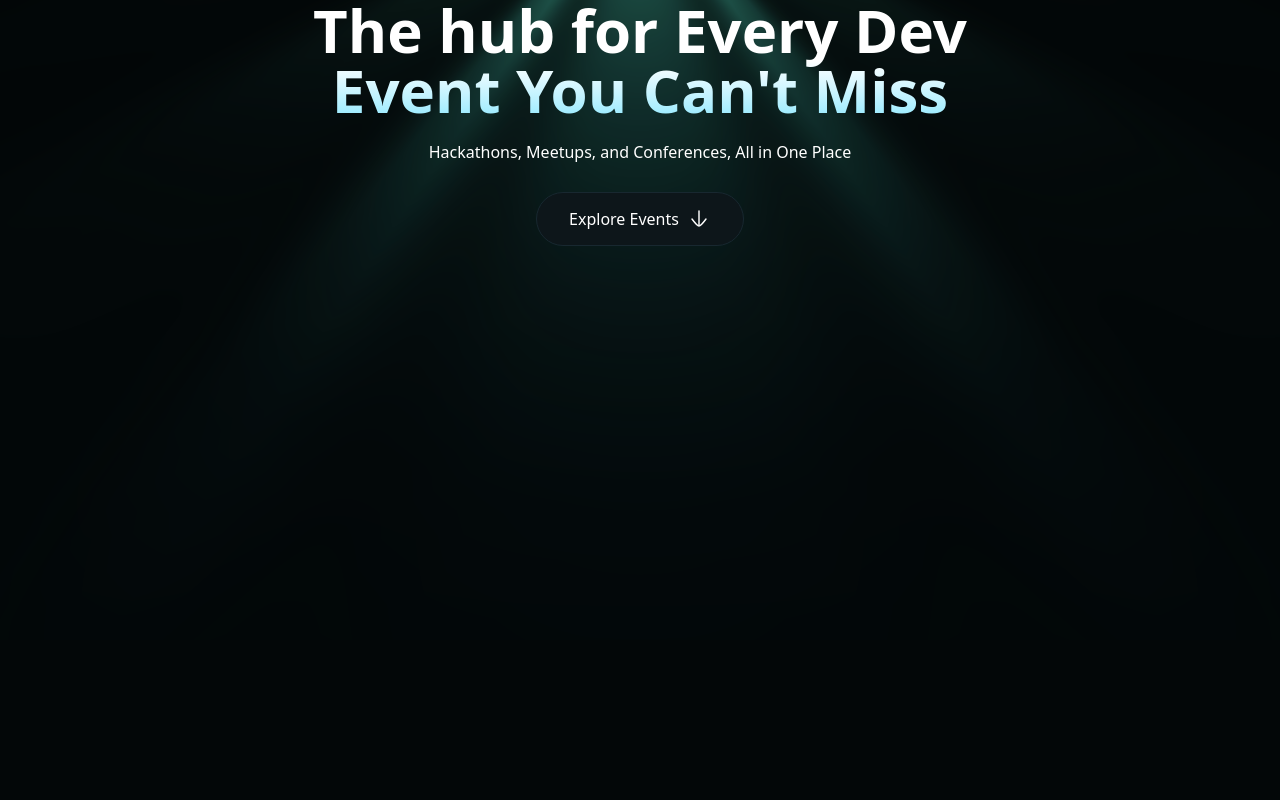
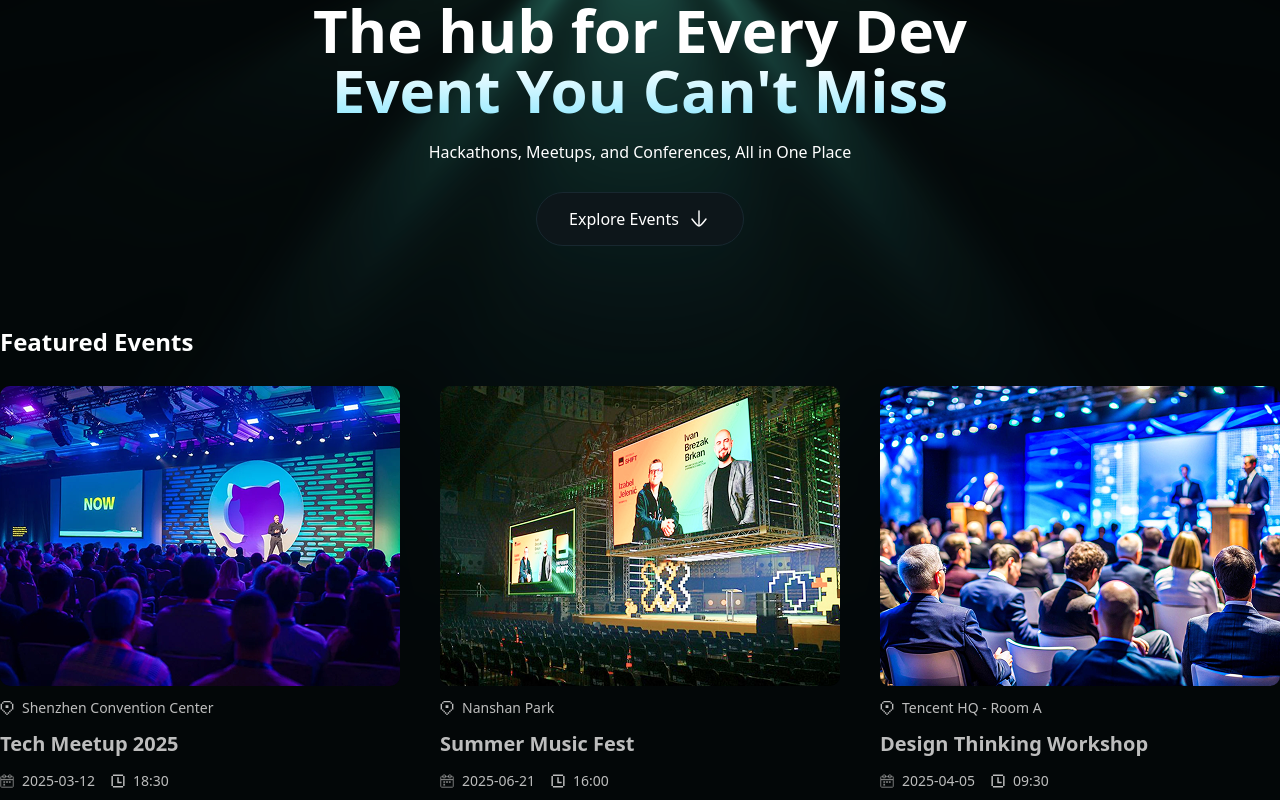
Before and after one commit to linhaishe/nextjs_demo, a Next.js app: page / in a window 1280 px wide. Shown: the top 800 px of the page. Built offline with nearby package versions, Linux system fonts and the light colour scheme.

Commit message:
feat: add event card

```diff
--- /dev/null
+++ b/app/events/[slug]/page.tsx
@@ -0,0 +1,5 @@
+const EventsDetail = () => {
+  return <div>EventsDetail</div>;
+};
+
+export default EventsDetail;
--- a/app/page.tsx
+++ b/app/page.tsx
@@ -1,11 +1,80 @@
+import EventCard from "@/components/eventCard";
 import ExploreBtn from "@/components/exploreBtn";
+
+export const mockEvents = [
+  {
+    title: "Tech Meetup 2025",
+    image: "/images/event1.png",
+    slug: "tech-meetup-2025",
+    location: "Shenzhen Convention Center",
+    date: "2025-03-12",
+    time: "18:30",
+  },
+  {
+    title: "Summer Music Fest",
+    image: "/images/event2.png",
+    slug: "summer-music-fest-2025",
+    location: "Nanshan Park",
+    date: "2025-06-21",
+    time: "16:00",
+  },
+  {
+    title: "Design Thinking Workshop",
+    image: "/images/event3.png",
+    slug: "design-thinking-workshop",
+    location: "Tencent HQ - Room A",
+    date: "2025-04-05",
+    time: "09:30",
+  },
+  {
+    title: "Startup Pitch Night",
+    image: "/images/event4.png",
+    slug: "startup-pitch-night",
+    location: "Maker Space",
+    date: "2025-05-14",
+    time: "19:00",
+  },
+  {
+    title: "Photography Walk",
+    image: "/images/event5.png",
+    slug: "photography-walk-2025",
+    location: "Old Town",
+    date: "2025-07-03",
+    time: "07:00",
+  },
+  {
+    title: "AI & Ethics Panel",
+    image: "/images/event6.png",
+    slug: "ai-ethics-panel",
+    location: "University Auditorium",
+    date: "2025-08-29",
+    time: "14:00",
+  },
+];
 
 const Home = () => {
   return (
     <div>
-      <h1 className="text-center">The hub for Every Dev < br /> Event You Can&apos;t Miss</h1>
-      <p className="text-center mt-5">Hackathons, Meetups, and Conferences, All in One Place</p>
+      <h1 className="text-center">
+        The hub for Every Dev <br /> Event You Can&apos;t Miss
+      </h1>
+      <p className="text-center mt-5">
+        Hackathons, Meetups, and Conferences, All in One Place
+      </p>
       <ExploreBtn />
+      <div className="mt-20 space-y-7">
+        <h3>Featured Events</h3>
+
+        <ul className="events">
+          {mockEvents &&
+            mockEvents.length > 0 &&
+            mockEvents.map((event: IEvent) => (
+              <li key={event.title} className="list-none">
+                <EventCard {...event} />
+              </li>
+            ))}
+        </ul>
+      </div>
     </div>
   );
 };
--- /dev/null
+++ b/components/eventCard.tsx
@@ -0,0 +1,45 @@
+import Link from "next/link";
+import Image from "next/image";
+
+interface Props {
+    title: string;
+    image: string;
+    slug: string;
+    location: string;
+    date: string;
+    time: string;
+}
+
+const EventCard = ({ title, image, slug, location, date, time }: Props) => {
+  return (
+    <Link href={`/events/${slug}`} id="event-card">
+      <Image
+        src={image}
+        alt={title}
+        width={410}
+        height={300}
+        className="poster"
+      />
+
+      <div className="flex flex-row gap-2">
+        <Image src="/icons/pin.svg" alt="location" width={14} height={14} />
+        <p>{location}</p>
+      </div>
+
+      <p className="title">{title}</p>
+
+      <div className="datetime">
+        <div>
+          <Image src="/icons/calendar.svg" alt="date" width={14} height={14} />
+          <p>{date}</p>
+        </div>
+        <div>
+          <Image src="/icons/clock.svg" alt="time" width={14} height={14} />
+          <p>{time}</p>
+        </div>
+      </div>
+    </Link>
+  );
+};
+
+export default EventCard;
--- /dev/null
+++ b/components/navbar.tsx
@@ -0,0 +1,24 @@
+import Link from "next/link";
+import Image from "next/image";
+
+const Navbar = () => {
+  return (
+    <header>
+      <nav>
+        <Link href="/" className="logo">
+          <Image src="/icons/logo.png" alt="logo" width={24} height={24} />
+
+          <p>DevEvent</p>
+        </Link>
+
+        <ul>
+          <Link href="/">Home</Link>
+          <Link href="/">Events</Link>
+          <Link href="/">Create Event</Link>
+        </ul>
+      </nav>
+    </header>
+  );
+};
+
+export default Navbar;
```
